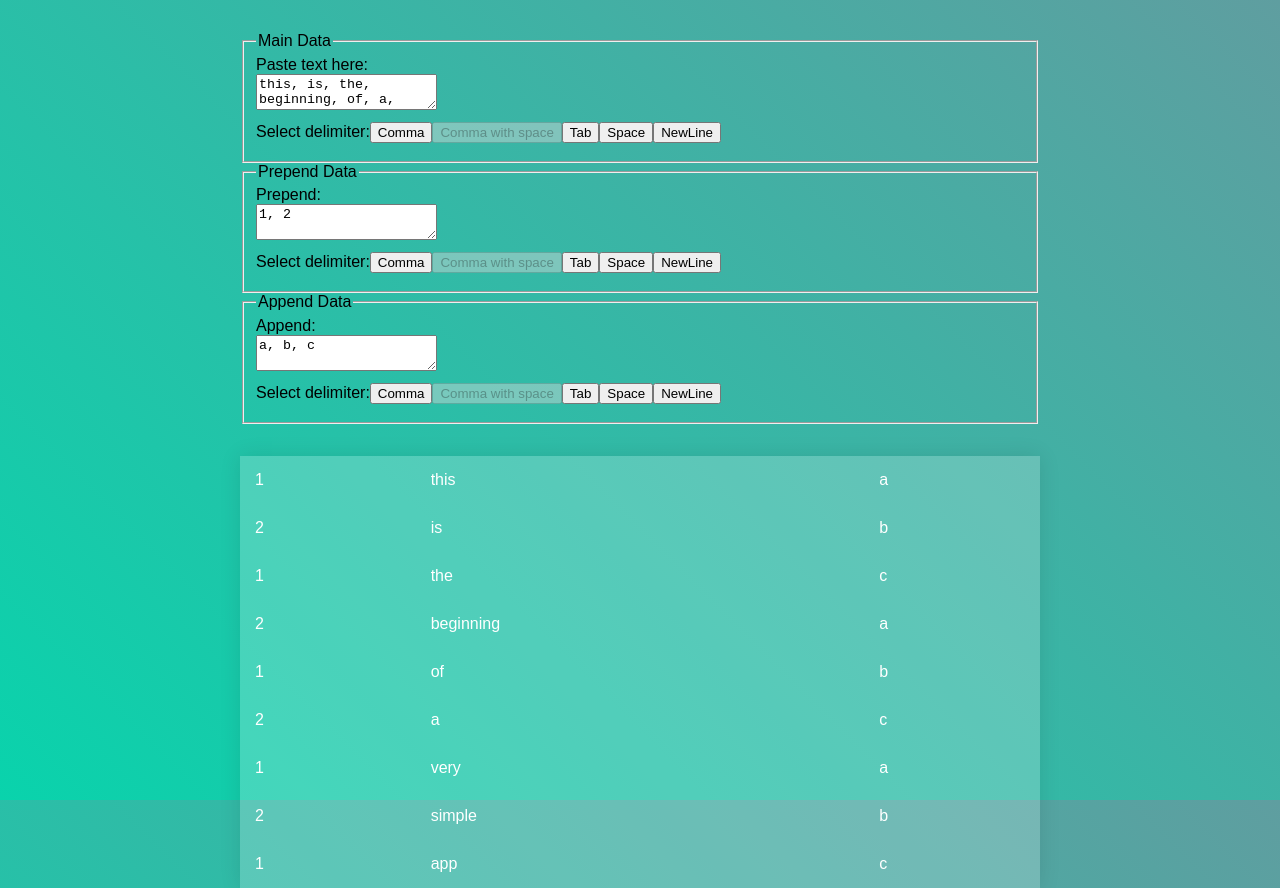
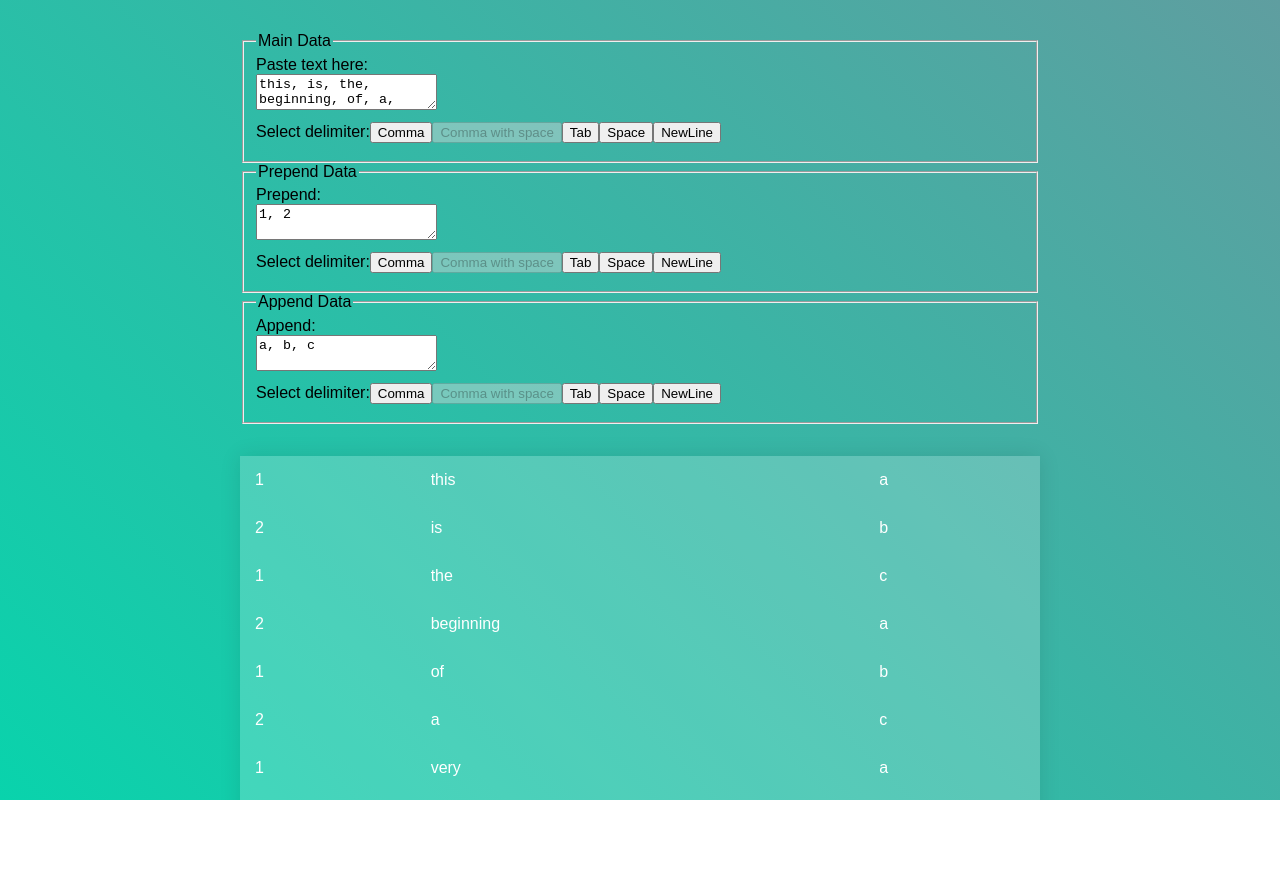
Before and after one commit to Mathdrquinn/tablizer, a React (Create React App) app: page / in a window 1280 px wide. After the commit the page ends 800 px from the top, so only its background shows below. Built offline with nearby package versions, Linux system fonts and the light colour scheme.

Commit message:
fix gradient

```diff
--- a/src/App.scss
+++ b/src/App.scss
@@ -25,6 +25,13 @@ html,
 body {
 	height: 100%;
 	font-size: 1rem;
+	overflow: hidden;
+}
+
+#root {
+	width: 100%;
+	height: 100%;
+	overflow-y:scroll;
 }
 
 body {
```
